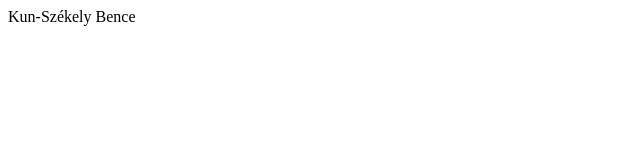
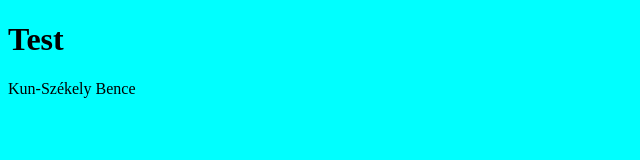
Before and after one commit to KSZBence/KSZB_alap, a plain HTML site: page index.html in a window 1280 px wide. Shown: the whole page, without its empty margins (0-640 px from the left). Drawn offline with Linux system fonts and the light colour scheme.

Commit message:
alap formazasok

```diff
--- a/index.html
+++ b/index.html
@@ -4,9 +4,11 @@
     <meta charset="UTF-8">
     <meta http-equiv="X-UA-Compatible" content="IE=edge">
     <meta name="viewport" content="width=device-width, initial-scale=1.0">
+    <link rel="stylesheet" href="stilus.css">
     <title>Document</title>
 </head>
 <body>
+    <h1 id="title">Test</h1>
     <div id="wrapper">Kun-Székely Bence</div>
 </body>
 </html>
--- /dev/null
+++ b/stilus.css
@@ -0,0 +1,5 @@
+body{
+    background-color: aqua;
+    color: black;
+    cursor: progress;
+}
```
